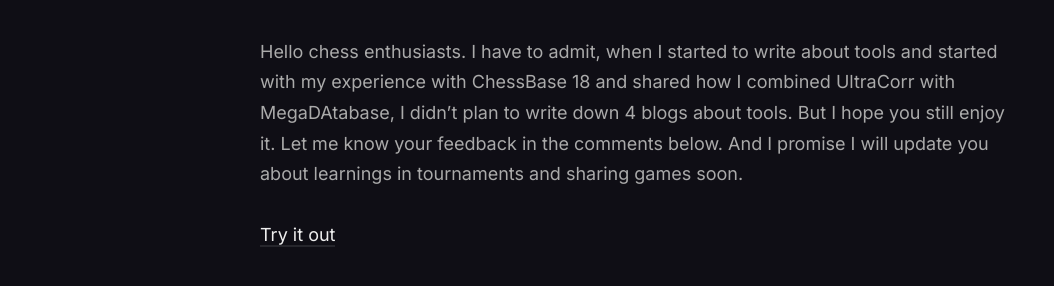
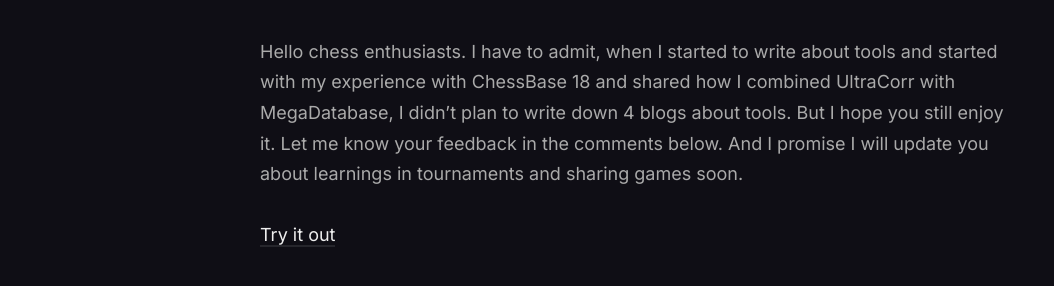
Before and after one commit to Egbert-Azure/Chess-Website, a Jekyll site: the page built from _posts/2024-12-01-Tools-and-Weapons-Part-4.md, in a window 1280 px wide and 1400 px high, scrolled down 597 px. Shown: the part 219-505 px from the top of the window, without its empty margins (0-1054 px from the left). Built offline with Jekyll 4.4.1, drawn with Linux system fonts in a browser that asks for light colours; comment, search, counter and statistics services are not loaded; some of the changed text lies outside the part shown.

```diff
--- a/_posts/2024-12-01-Tools-and-Weapons-Part-4.md
+++ b/_posts/2024-12-01-Tools-and-Weapons-Part-4.md
@@ -14,7 +14,7 @@ Photo by <a href="https://unsplash.com/@hnhmarketing?utm_content=creditCopyText&
 
 ## Introduction
 
-Hello chess enthusiasts. I have to admit, when I started to write about tools and started with my experience with ChessBase 18 and shared how I combined UltraCorr with MegaDAtabase, I didn't plan to write down 4 blogs about tools. But I hope you still enjoy it. Let me know your feedback in the comments below. And I promise I will update you about learnings in tournaments and sharing games soon.
+Hello chess enthusiasts. I have to admit, when I started to write about tools and started with my experience with ChessBase 18 and shared how I combined UltraCorr with MegaDatabase, I didn't plan to write down 4 blogs about tools. But I hope you still enjoy it. Let me know your feedback in the comments below. And I promise I will update you about learnings in tournaments and sharing games soon.
 
 [Try it out](https://chessbook.com/?ref=seniorchessimprover)
 
```
Also changed, not shown: _posts/2024-11-23-Tools-and-Weapons-Part-3.md (renamed from _posts/2024-11-25-Tools-and-Weapons-Part-3.md, +2 -2 lines).
